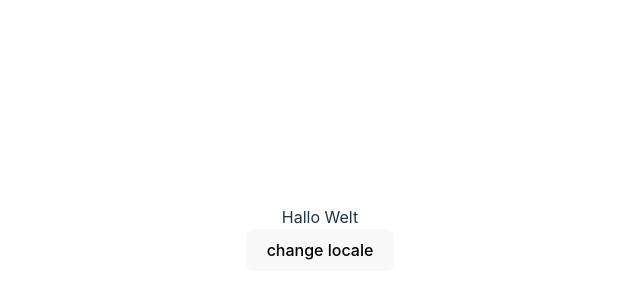
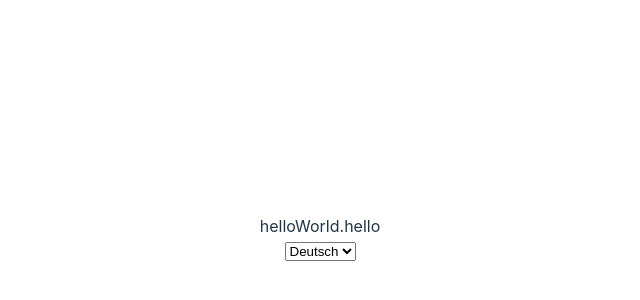
Before and after one commit to Lenni009/Vue-i18n-Test, a Vue app: page / in a window 1280 px wide. Shown: the part 162-462 px from the top of the page, without its empty margins (320-960 px from the left). Built offline with nearby package versions, Linux system fonts and the light colour scheme.

Commit message:
automatic language dropdown

```diff
--- a/src/App.vue
+++ b/src/App.vue
@@ -1,16 +1,26 @@
 <script setup lang="ts">
-import { useI18n } from './hooks/useI18n';
+import { watch, ref } from "vue";
+import { useI18n } from "./hooks/useI18n";
 
-	const {t, locale} = useI18n();
+const { t, locale } = useI18n();
 
-	function changeLocale() {
-		const currentLocale = locale.value;
-		locale.value = currentLocale === 'de' ? 'en' : 'de';
-	}
+type Locales = typeof locale.value;
+
+const selectedLocale = ref<Locales>('Deutsch');
+
+watch(selectedLocale, (newVal) => locale.value = newVal);
 </script>
 
 <template>
-  <div>{{ t('helloWorld.hello') }}</div>
+  <div>{{ t("helloWorld.hello") }}</div>
 
-  <button @click="changeLocale">change locale</button>
+  <select v-model="selectedLocale">
+    <option
+      v-for="locale in $i18n.availableLocales"
+      :key="`locale-${locale}`"
+      :value="locale"
+    >
+      {{ locale }}
+    </option>
+  </select>
 </template>
--- a/src/hooks/useI18n.ts
+++ b/src/hooks/useI18n.ts
@@ -16,7 +16,7 @@ type Leaves<ObjectType> = ObjectType extends Record<string, unknown>
     { [Key in keyof ObjectType]-?: Join<Key, Leaves<ObjectType[Key]>> }[keyof ObjectType]
   : '';
 
-export type I18NLeaves = Leaves<typeof messages['de']>;
+export type I18NLeaves = Leaves<typeof messages['Deutsch']>;
 
 // This function adds type safety to the i18n t function.
 export function useI18n() {
```
Also changed, not shown: src/i18n/index.ts (+4 -4 lines).
